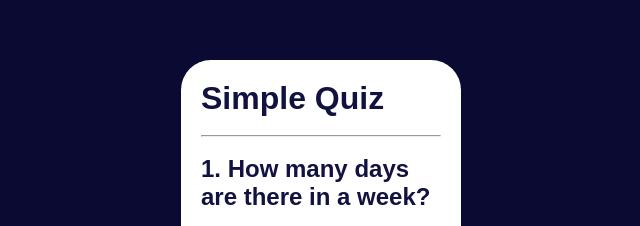
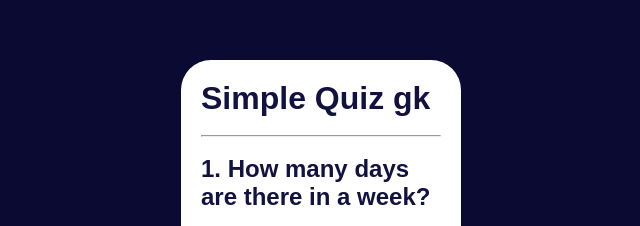
Before and after one commit to khushi1047/QUIZ-APP, a plain HTML site: page index.html in a window 1280 px wide. Shown: the part 120-346 px from the top of the page, 319-959 px from the left. Drawn offline with Linux system fonts and the light colour scheme.

Commit message:
update file

```diff
--- a/index.html
+++ b/index.html
@@ -9,7 +9,7 @@
 </head>
 <body>
     <div class="div-container">
-        <h1>Simple Quiz</h1>
+        <h1>Simple Quiz gk</h1>
         <br><hr><br>
         <div class="quiz">
             <h2 id ="question">Questions</h2>
```
